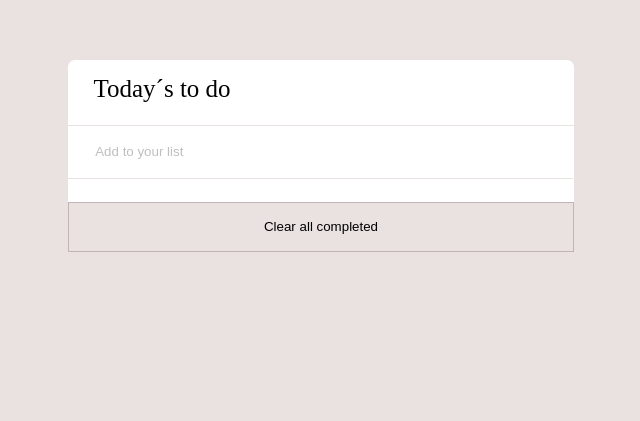
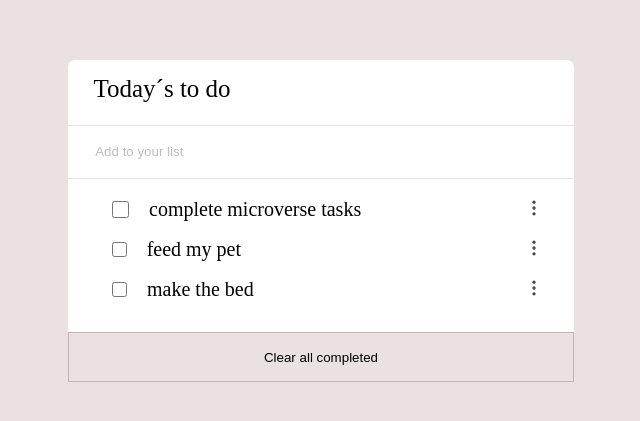
Before and after one commit to Juanpa8830/To-do-list-p1, a website built with webpack: page src/template.html in a window 1280 px wide. Shown: the part 193-614 px from the top of the page, without its empty margins (319-959 px from the left). Built offline with nearby package versions, Linux system fonts and the light colour scheme; files whose address does not match are found by name.

Commit message:
add static array and add script start at json file

```diff
--- a/package.json
+++ b/package.json
@@ -2,7 +2,7 @@
   "name": "to-do-list-p1",
   "version": "1.0.0",
   "description": "<a name=\"readme-top\"></a>",
-  "main": "index.js",
+  "private": true,
   "scripts": {
     "build": "webpack",
     "start": "webpack serve --open",
--- a/src/index.js
+++ b/src/index.js
@@ -1,42 +1,40 @@
 import './styles/main.scss';
+import _, {constant} from "lodash"
 
-const userInput = document.querySelector('.task-input input');
-let tasks = JSON.parse(localStorage.getItem('Tasks'));
 const tasksList = document.getElementById('task-box');
 
-function showTasks() {
-  let li = '';
-  if (tasks) {
-    tasks.forEach((task, id) => {
-      li += `<li class="task">
-        <label for="${id}">
+const tasks = [
+    {
+        id: 1,
+        description: 'complete microverse tasks',
+        "completed": "false"
+      },
+      {
+        id: 2,
+        description: 'feed my pet',
+        completed: "false"
+      },
+      {
+        id: 3,
+        description: 'make the bed',
+        completed: "false"
+      }
+];
+
+
+    for (let i=0; i<tasks.length; i+=1){
+        const data =`<li class="task">
+          <label for="${tasks[i].id}">
               <input id="checkbox" value="true" type="checkbox">
-            <p>${task.description}</p>
+              <p>${tasks[i].description}</p>
           </label>
           <div class="settings">
               <img class="dots" src="./dist/ellipsis-v.svg" alt="icon">
               <ul class="task-menu">
-                <li><img class="dots" src="./dist/editpen.svg" alt="edit"></li>
+                  <li><img class="dots" src="" alt="edit"></li>
                   <li><img class="dots" src="./dist/deletebin.svg" alt="edit"></li>
               </ul>
           </div>
        </li>`;
-    });
-  }
-  tasksList.innerHTML = li;
-}
-showTasks();
-
-userInput.addEventListener('keyup', (e) => {
-  const userTask = userInput.value.trim();
-  if (e.key === 'Enter' && userTask) {
-    if (!tasks) {
-      tasks = [];
-    }
-    userInput.value = '';
-    const taskInfo = { description: userTask, status: 'pending' };
-    tasks.push(taskInfo);
-    localStorage.setItem('Tasks', JSON.stringify(tasks));
-    showTasks();
-  }
-});
+       tasksList.innerHTML += data;
+     };
```
Also changed, not shown: src/template.html (+3 -1 lines), dist/index.html, dist/main.js. Lines whose indentation alone changed are shown as unchanged.
